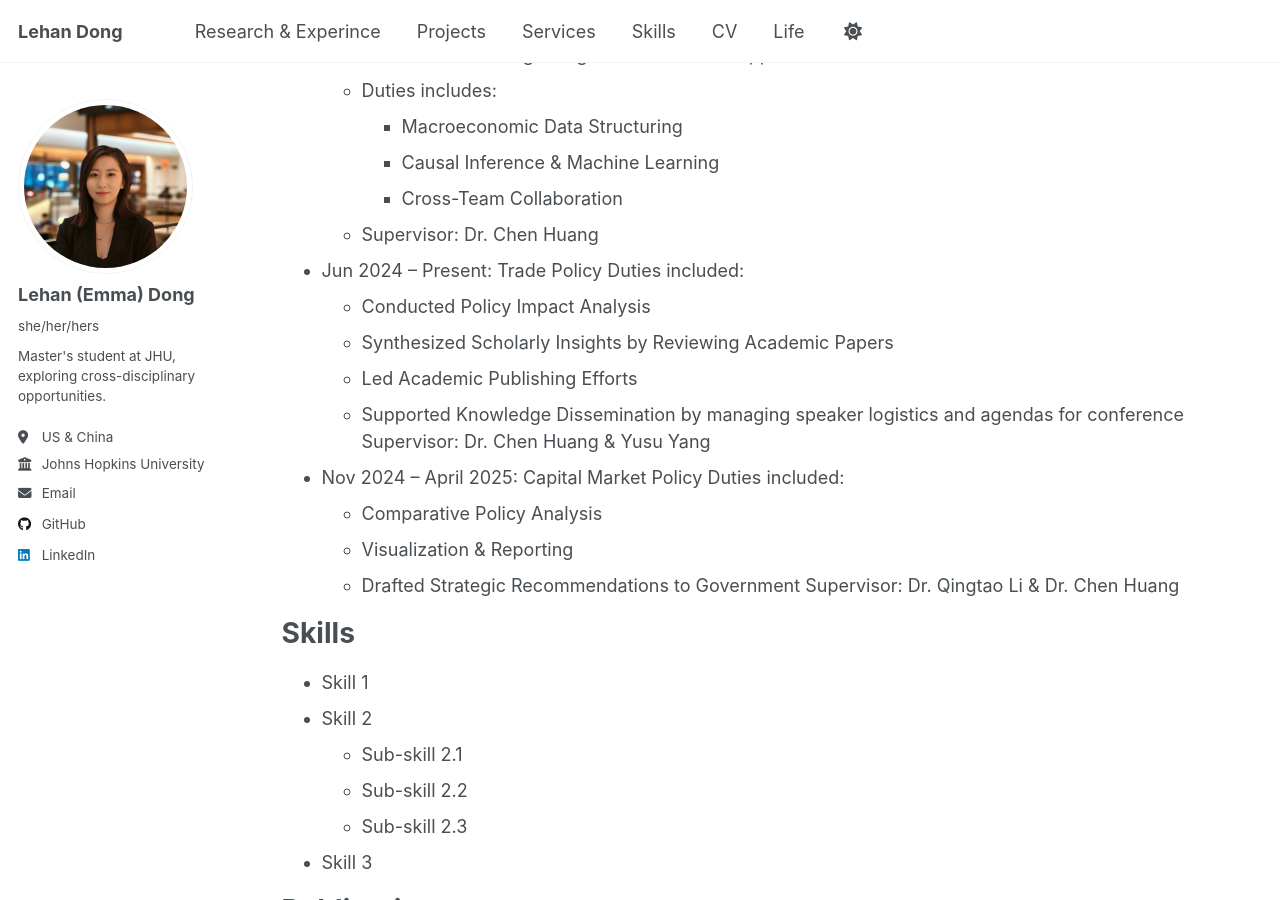
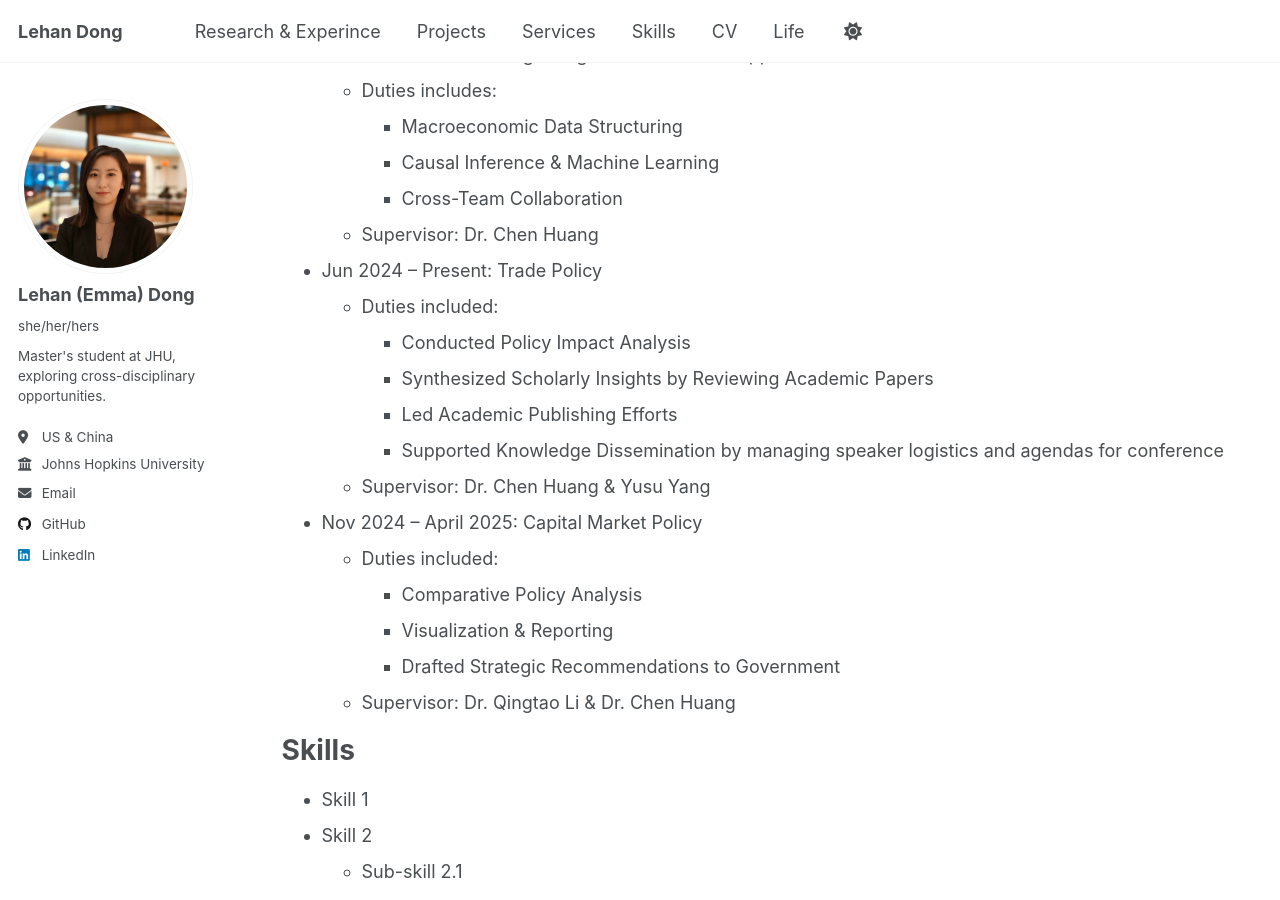
Before and after one commit to LehanDong/lehandongwebsite, a Jekyll site: the page built from _pages/cv.md, in a window 1280 px wide and 900 px high, scrolled down 371 px. Built offline with Jekyll 4.4.1, drawn with Linux system fonts in a browser that asks for light colours; part of the change alters nothing that is shown.

Commit message:
Update cv.md

```diff
--- a/_pages/cv.md
+++ b/_pages/cv.md
@@ -26,19 +26,19 @@ Research Assistant, Tsinghua University, Center for International Finance and Ec
   * Supervisor: Dr. Chen Huang
 
 * Jun 2024 – Present: Trade Policy
-  Duties included:
+  * Duties included:
     * Conducted Policy Impact Analysis
     * Synthesized Scholarly Insights by Reviewing Academic Papers
     * Led Academic Publishing Efforts
     * Supported Knowledge Dissemination by managing speaker logistics and agendas for conference
-  Supervisor: Dr. Chen Huang & Yusu Yang
+  * Supervisor: Dr. Chen Huang & Yusu Yang
 
 * Nov 2024 – April 2025: Capital Market Policy
-  Duties included:
+  * Duties included:
     * Comparative Policy Analysis
     * Visualization & Reporting
     * Drafted Strategic Recommendations to Government
-  Supervisor: Dr. Qingtao Li & Dr. Chen Huang
+  * Supervisor: Dr. Qingtao Li & Dr. Chen Huang
 
 Skills
 ======
```
